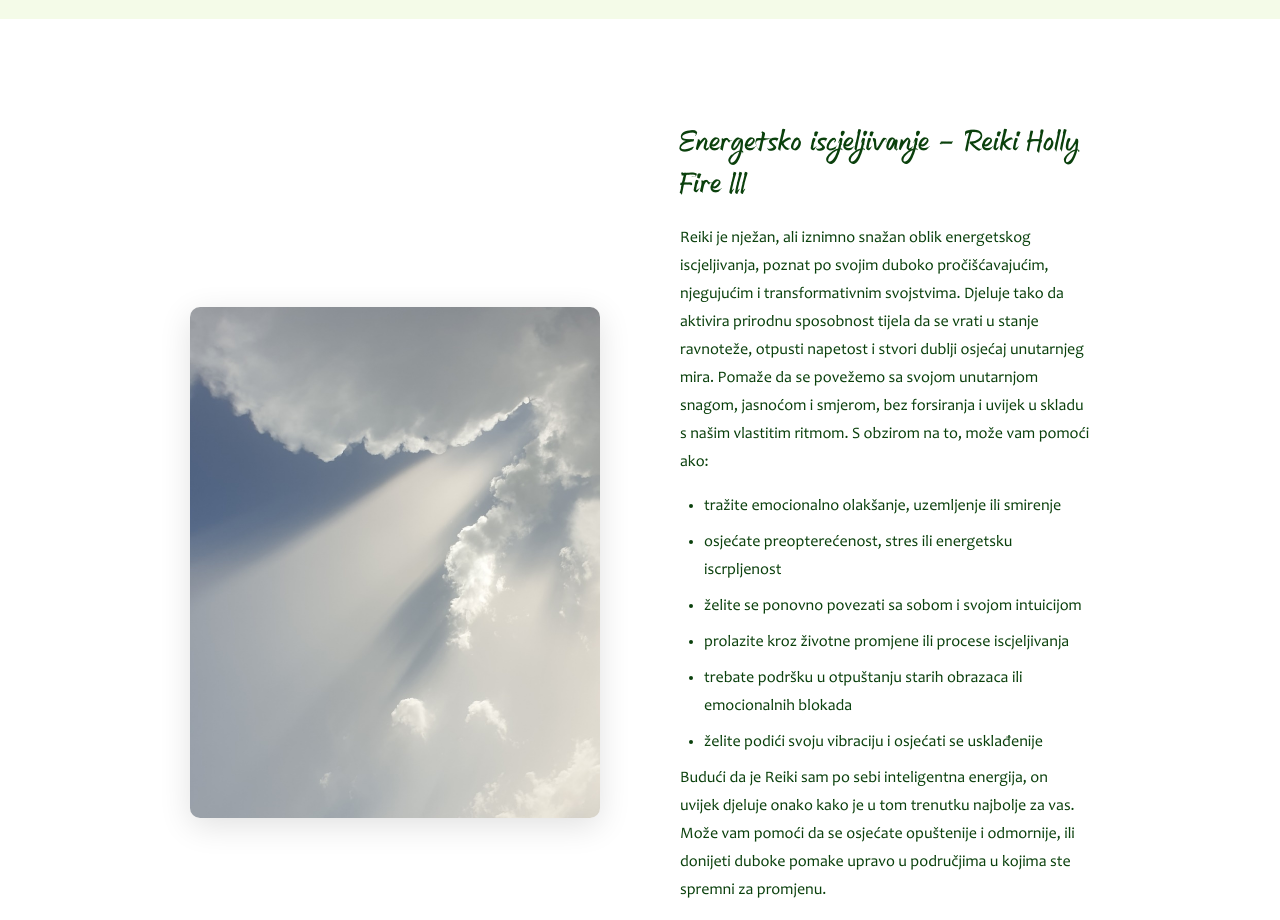
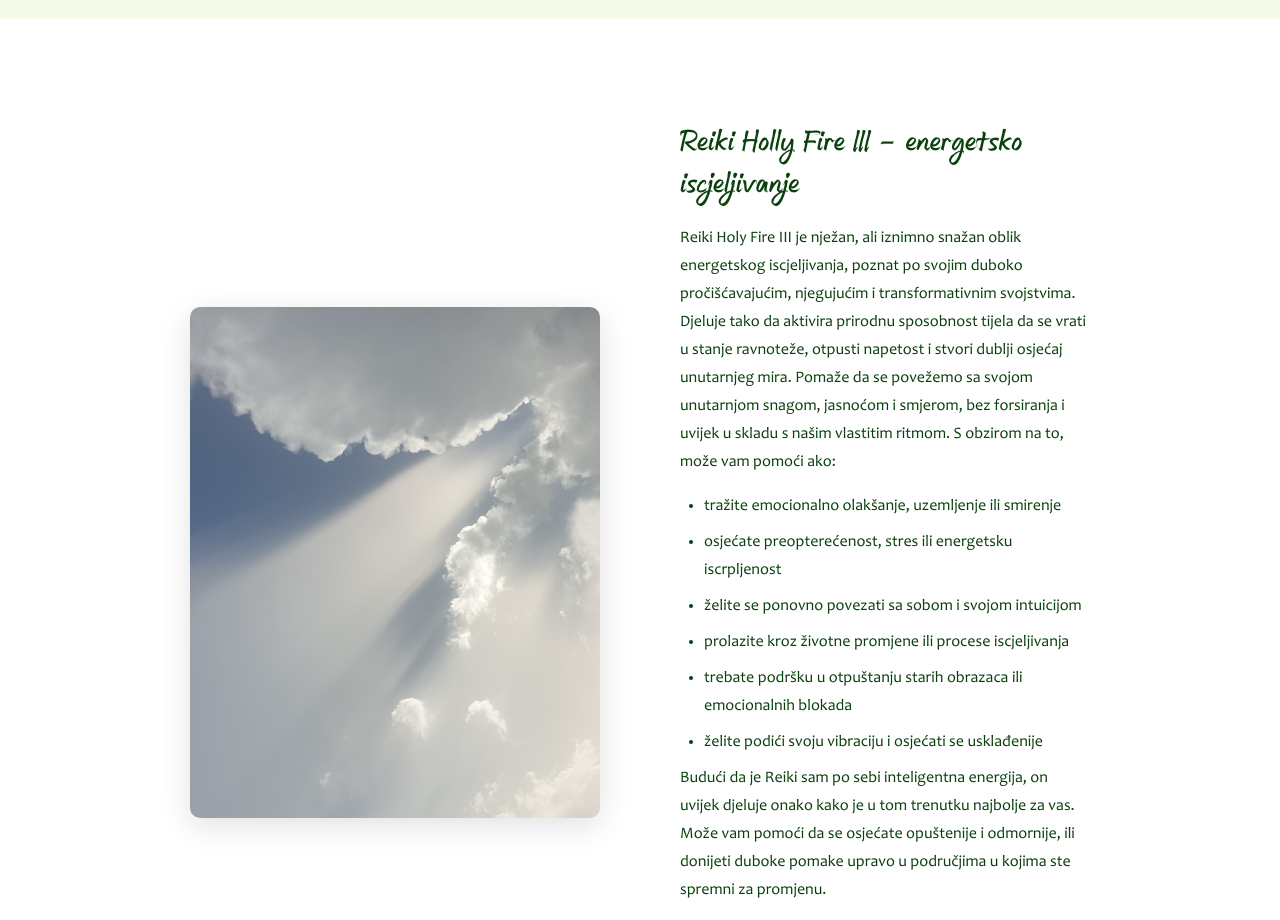
Before and after one commit to saraspence/bubamarasavjetovanje, a plain HTML site: page services.html in a window 1280 px wide. Shown: the part 3840-4760 px from the top of the page. Drawn offline with Linux system fonts and the light colour scheme.

Commit message:
izmjene tekst usluga5

```diff
--- a/services.html
+++ b/services.html
@@ -267,12 +267,12 @@
             <div class="spotlight__content">
               <!-- <span class="eyebrow">Usluga 5</span> -->
               <h2 id="reiki-heading">
-                Energetsko iscjeljivanje - Reiki Holly Fire III
+                Reiki Holly Fire III - energetsko iscjeljivanje
               </h2>
 
               <div class="service-detail">
                  <p>
-                  Reiki je nježan, ali iznimno snažan oblik energetskog iscjeljivanja, poznat po svojim duboko pročišćavajućim, njegujućim i transformativnim svojstvima. Djeluje tako da aktivira prirodnu sposobnost tijela da se vrati u stanje ravnoteže, otpusti napetost i stvori dublji osjećaj unutarnjeg mira. Pomaže da se povežemo sa svojom unutarnjom snagom, jasnoćom i smjerom, bez forsiranja i uvijek u skladu s našim vlastitim ritmom. S obzirom na to, može vam pomoći ako:
+                  Reiki Holy Fire III je nježan, ali iznimno snažan oblik energetskog iscjeljivanja, poznat po svojim duboko pročišćavajućim, njegujućim i transformativnim svojstvima. Djeluje tako da aktivira prirodnu sposobnost tijela da se vrati u stanje ravnoteže, otpusti napetost i stvori dublji osjećaj unutarnjeg mira. Pomaže da se povežemo sa svojom unutarnjom snagom, jasnoćom i smjerom, bez forsiranja i uvijek u skladu s našim vlastitim ritmom. S obzirom na to, može vam pomoći ako:
                 </p>
                 <ul>
                   <li>
```
